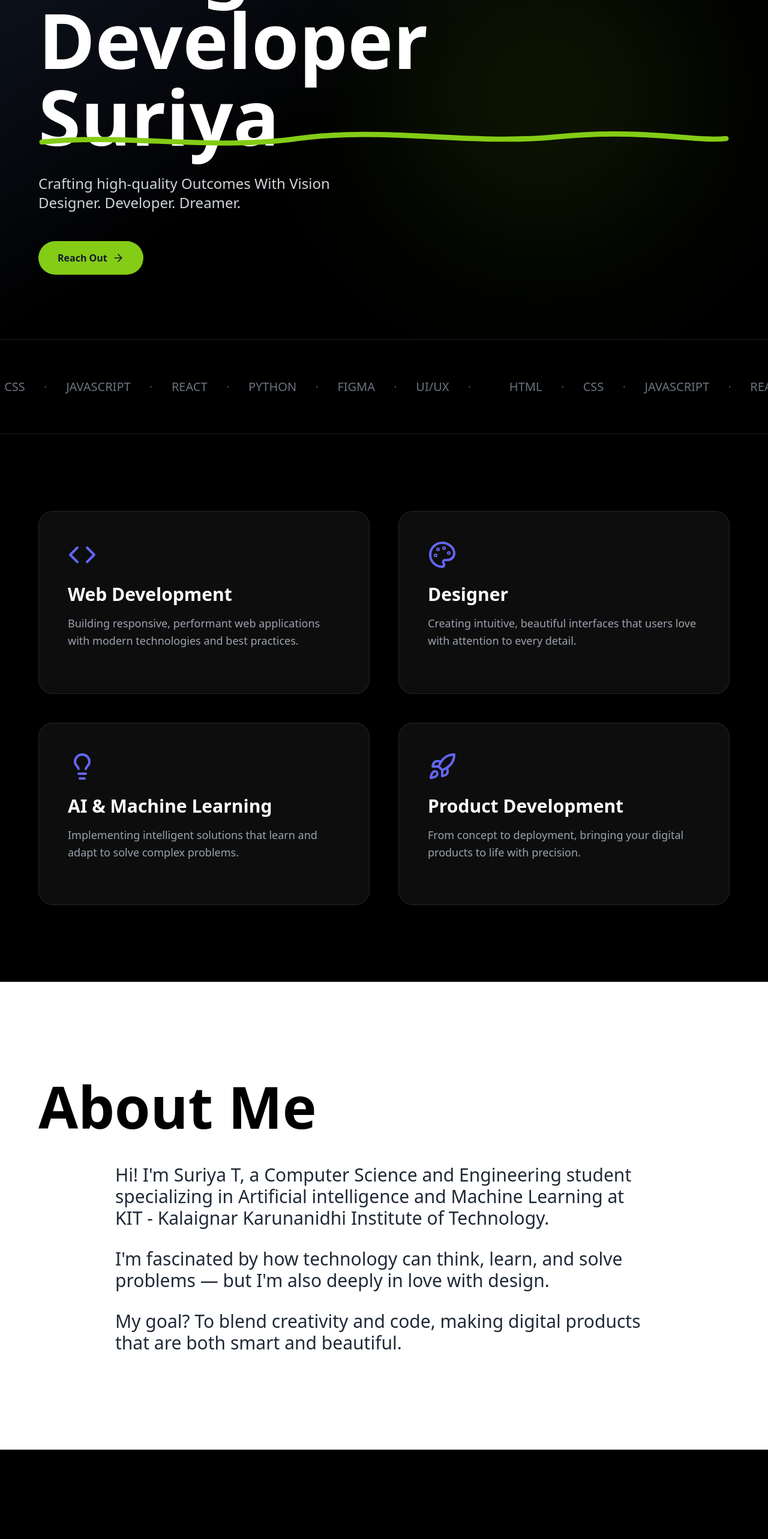
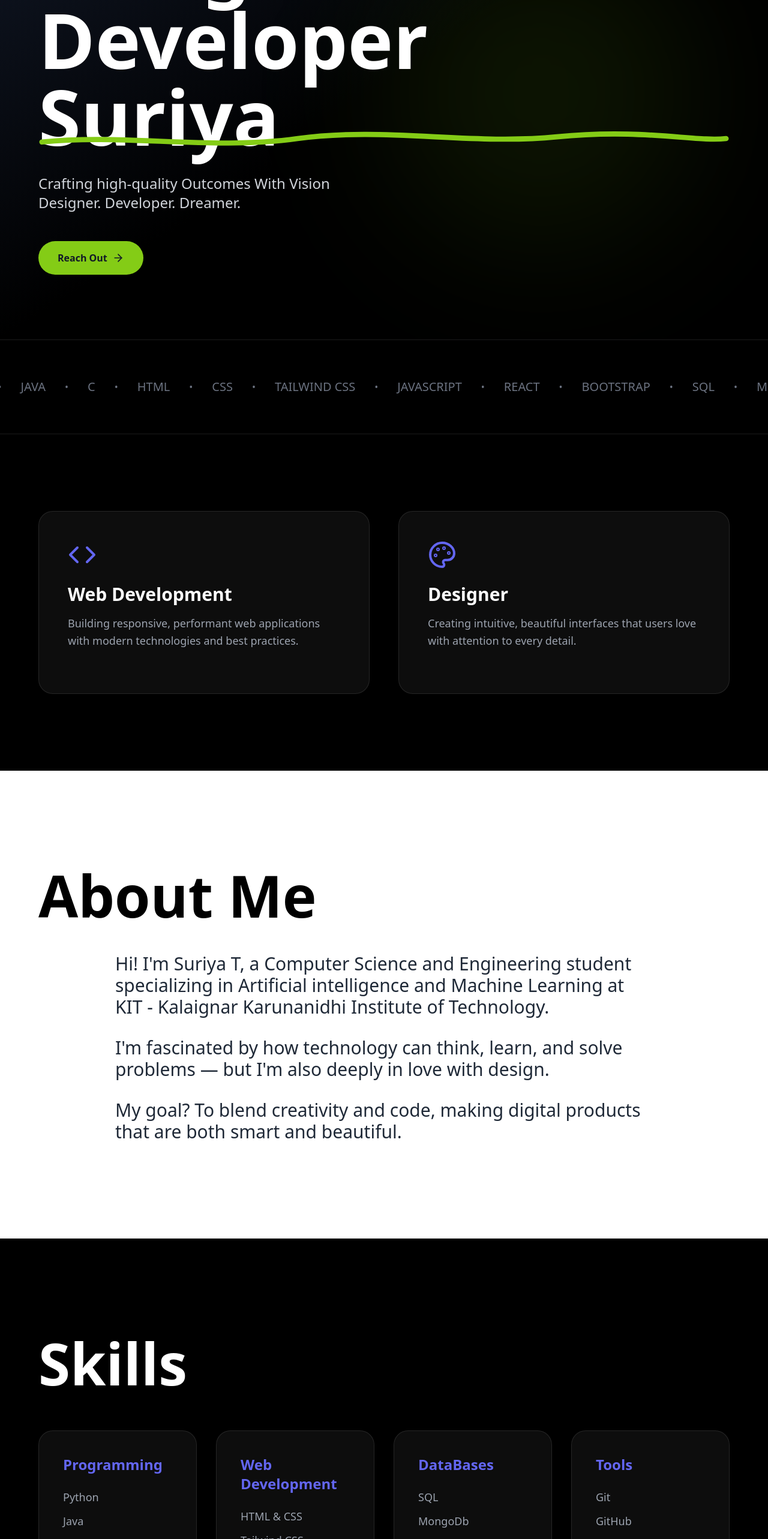
Before and after one commit to SuriyaThiru68/Portfolio, a React (Vite) app: page / in a window 1280 px wide. Shown: the part 234-2800 px from the top of the page at 60% size. Built offline with nearby package versions, Linux system fonts and the light colour scheme; the HTML template or start-up script is replaced by a standard one.

Commit message:
Changed skill

```diff
--- a/src/components/Expertise.jsx
+++ b/src/components/Expertise.jsx
@@ -11,16 +11,6 @@ const expertiseItems = [
     icon: <Palette className="w-12 h-12" />,
     title: 'Designer',
     description: 'Creating intuitive, beautiful interfaces that users love with attention to every detail.'
-  },
-  {
-    icon: <Lightbulb className="w-12 h-12" />,
-    title: 'AI & Machine Learning',
-    description: 'Implementing intelligent solutions that learn and adapt to solve complex problems.'
-  },
-  {
-    icon: <Rocket className="w-12 h-12" />,
-    title: 'Product Development',
-    description: 'From concept to deployment, bringing your digital products to life with precision.'
   }
 ];
 
--- a/src/components/Marquee.jsx
+++ b/src/components/Marquee.jsx
@@ -6,10 +6,10 @@ const Marquee = () => {
       <div className="flex whitespace-nowrap animate-scroll">
         {[...Array(2)].map((_, i) => (
           <div key={i} className="flex items-center gap-8 px-8">
-            {['HTML', 'CSS', 'JAVASCRIPT', 'REACT', 'PYTHON', 'FIGMA', 'UI/UX'].map((skill) => (
+            {['PYTHON' , 'JAVA' , 'C' , 'HTML' , 'CSS' , 'TAILWIND CSS' , 'JAVASCRIPT' , 'REACT' , 'BOOTSTRAP' , 'SQL' , 'MONGODB' , 'GIT' , 'GITHUB' , 'VS CODE' , 'JUPYTER NOTEBOOK' , 'MONGODB COMPASS' , 'FIGMA' , 'FRAMER' , 'AFFINITY DESIGNER' , 'PHOTOSHOP' , 'CANVA' , 'VERCEL' , 'NETLIFY' , 'GITHUB PAGES'].map((skill) => (
               <React.Fragment key={skill}>
                 <span className="text-xl font-medium text-gray-500">{skill}</span>
-                <span className="text-gray-500">·</span>
+                <span className="text-gray-500">•</span>
               </React.Fragment>
             ))}
           </div>
--- a/src/components/Navbar.jsx
+++ b/src/components/Navbar.jsx
@@ -22,7 +22,7 @@ const Navbar = ({ activeSection }) => {
         <div className="flex justify-between items-center py-2 lg:py-2">
           <div className="text-2xl lg:text-3xl font-bold">
             <a href="#home" onClick={(e) => { e.preventDefault(); scrollToSection('home'); }} className="hover:opacity-80 transition-opacity" aria-label="Scroll to Home section">
-              <img src="./src/components/assests/port_logo_1.png" alt="Portfolio Logo" className="h-10 lg:h-12 w-auto" />
+              <img src="./src/components/assests/mylogo.png" alt="Portfolio Logo" className="h-10 lg:h-12 w-auto" />
             </a>
           </div>
 
--- a/src/components/Skills.jsx
+++ b/src/components/Skills.jsx
@@ -1,22 +1,33 @@
 import React from 'react';
 
 const skills = [
-  {
-    category: 'Frontend',
-    items: ['HTML & CSS', 'JavaScript', 'React', 'Responsive Design']
+    {
+    category: 'Programming',
+    items: ['Python', 'Java', 'C']
   },
   {
-    category: 'Programming',
-    items: ['Python', 'Java', 'C', 'SQL']
+    category: 'Web Development',
+    items: ['HTML & CSS', 'Tailwind CSS' ,'JavaScript', 'React','Bootstrap' ]
+  },
+  {
+    category: 'DataBases',
+    items: ['SQL','MongoDb']
+  },
+   {
+    category: 'Tools',
+    items: ['Git', 'GitHub', 'VS Code', 'Jupyter Notebook','MongoDb Compass']
   },
   {
     category: 'Design',
-    items: ['Figma', 'Framer', 'Photoshop', 'Canva']
+    items: ['Figma', 'Framer','Affinity Designer' ,'Photoshop', 'Canva']
   },
+
+
   {
-    category: 'Tools',
-    items: ['GitHub', 'Wireframing', 'UX/UI Design', 'Prototyping']
+    category: 'Deployment & Hosting',
+    items: ['Vercel', 'Netlify', 'GitHub Pages']
   }
+
 ];
 
 const Skills = () => {
```
Also changed, not shown: src/components/assests/mylogo.png (added).
